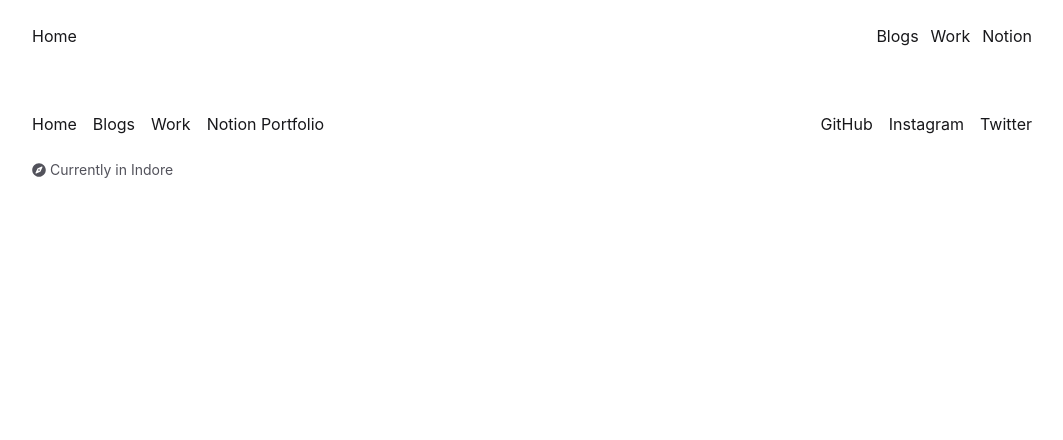
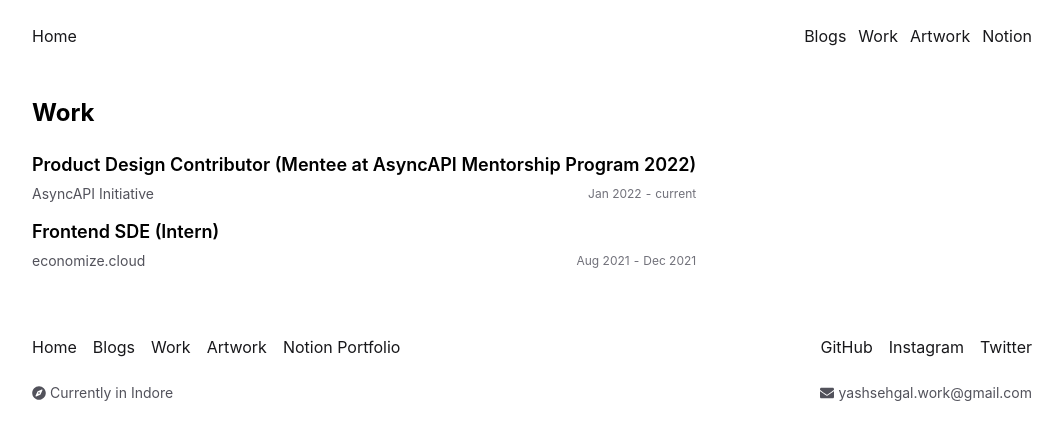
Before and after one commit to yashsehgal/personal-website, a React (Create React App) app: page /work in a window 1280 px wide. Shown: the top 440 px of the page, without its empty margins (108-1171 px from the left). Built offline with nearby package versions, Linux system fonts and the light colour scheme.

Commit message:
feat: a bunch of content and features added

```diff
--- a/src/App.js
+++ b/src/App.js
@@ -3,6 +3,8 @@ import Header from "./components/Header";
 import Home from "./pages/Home";
 import 'react-loading-skeleton/dist/skeleton.css'
 import Footer from "./components/Footer";
+import Work from "./pages/Work";
+import NotionRedirect from "./pages/NotionRedirect";
 
 export default function App() {
   return (
@@ -10,6 +12,8 @@ export default function App() {
       <Header />
       <Routes>
         <Route path="/" element={<Home />} />
+        <Route path="/work" element={<Work />} />
+        <Route path="/notion" element={<NotionRedirect />} />
       </Routes>
       <Footer />
     </div>
--- a/src/components/Footer/index.jsx
+++ b/src/components/Footer/index.jsx
@@ -1,5 +1,5 @@
 import { Link } from "react-router-dom";
-import { FaCompass } from 'react-icons/fa';
+import { FaCompass, FaEnvelope } from 'react-icons/fa';
 
 export default function Footer() {
   const footerOptions = {
@@ -7,6 +7,7 @@ export default function Footer() {
       { title: "Home", path: "/" },
       { title: "Blogs", path: "/blogs" },
       { title: "Work", path: "/work" },
+      { title: "Artwork", path: "/artwork" },
       { title: "Notion Portfolio", path: "/notion" }
     ],
     socials: [
@@ -43,6 +44,11 @@ export default function Footer() {
         <span className="flex flex-row items-center justify-start gap-1 w-fit h-fit text-sm text-zinc-600">
           <FaCompass /> {"Currently in Indore"}
         </span>
+        <span className="text-sm text-zinc-600 hover:underline">
+          <a href="mailto:yashsehgal.work@gmail.com" target="_blank" rel="noreferrer" className="flex flex-row items-center justify-end gap-1 w-fit h-fit">
+            <FaEnvelope /> {"yashsehgal.work@gmail.com"}
+          </a>
+        </span>
       </div>
     </div>
   )
--- a/src/components/Header/index.jsx
+++ b/src/components/Header/index.jsx
@@ -4,6 +4,7 @@ export default function Header() {
   const headerOptions = [
     { title: "Blogs", path: '/blogs' },
     { title: "Work", path: '/work' },
+    { title: "Artwork", path: '/artwork' },
     { title: "Notion", path: '/notion' },
   ]
   return (
--- a/src/index.css
+++ b/src/index.css
@@ -12,3 +12,26 @@ body {
 .page-container {
   @apply mt-12;
 }
+
+/* scroll-bar styling */
+/* width */
+*::-webkit-scrollbar {
+    width: 4px;
+}
+
+/* Track */
+*::-webkit-scrollbar-track {
+    background: rgba(255, 255, 255, 0.200);
+    border-radius: 100px;
+}
+
+/* Handle */
+*::-webkit-scrollbar-thumb {
+    background: #888;
+    border-radius: 100px;
+}
+
+/* Handle on hover */
+*::-webkit-scrollbar-thumb:hover {
+    background: #bbb;
+}
--- /dev/null
+++ b/src/pages/NotionRedirect.jsx
@@ -0,0 +1,16 @@
+import { useEffect } from "react"
+
+export default function NotionRedirect() {
+  useEffect(() => {
+    setTimeout(() => {
+      window.open("https://www.notion.so/yashsehgal/yashsehgal-e408313280ad4f9aa5f5cc4b4672540f");
+    }, 1000);
+  }, []);
+  return (
+    <div className="notion-redirect">
+      <h1 className="leading-snug text-2xl">
+        {"Opening Notion Website..."}
+      </h1>
+    </div>
+  )
+}
--- a/src/pages/Work/index.jsx
+++ b/src/pages/Work/index.jsx
@@ -0,0 +1,55 @@
+
+export default function Work() {
+  const workData = [
+    {
+      title: 'Product Design Contributor (Mentee at AsyncAPI Mentorship Program 2022)',
+      company: {
+        name: 'AsyncAPI Initiative',
+        website: 'https://asyncapi.com'
+      },
+      duration: {
+        startDate: 'Jan 2022',
+        endDate: 'current'
+      }
+    },
+    {
+      title: 'Frontend SDE (Intern)',
+      company: {
+        name: 'economize.cloud',
+        website: 'https://www.economize.cloud'
+      },
+      duration: {
+        startDate: 'Aug 2021',
+        endDate: 'Dec 2021'
+      }
+    }
+  ]
+  return (
+    <div className="work page-container mt-8">
+      <h1 className="leading-snug text-2xl font-bold">Work</h1>
+      <div className="work-content-wrapper mt-6 grid items-start justify-start gap-4">
+        {workData?.map((work, workIndex) => (
+          <div className="work-item w-full h-fit"
+            key={workIndex}
+          >
+            <h3 className="leading-snug text-lg font-semibold text-black">{work?.title}</h3>
+            <div className="work-details-section-wrapper mt-1.5 flex flex-row items-center justify-between">
+              <a href={work?.company?.website}
+                target="_blank"
+                rel="noreferrer"
+                className="company-name text-sm text-zinc-600 hover:underline"
+              >
+                {work?.company?.name}
+              </a>
+              <span className="text-xs font-normal text-zinc-500 flex flex-row items-center justify-end gap-1 w-fit h-fit">
+                <span className="start-date-wrapper">{work?.duration?.startDate}</span>
+                <span className="duration-date-divider">{"-"}</span>
+                <span className="end-date-wrapper">{work?.duration?.endDate}</span>
+              </span>
+            </div>
+          </div>
+        ))}
+      </div>
+    </div>
+  )
+}
```
